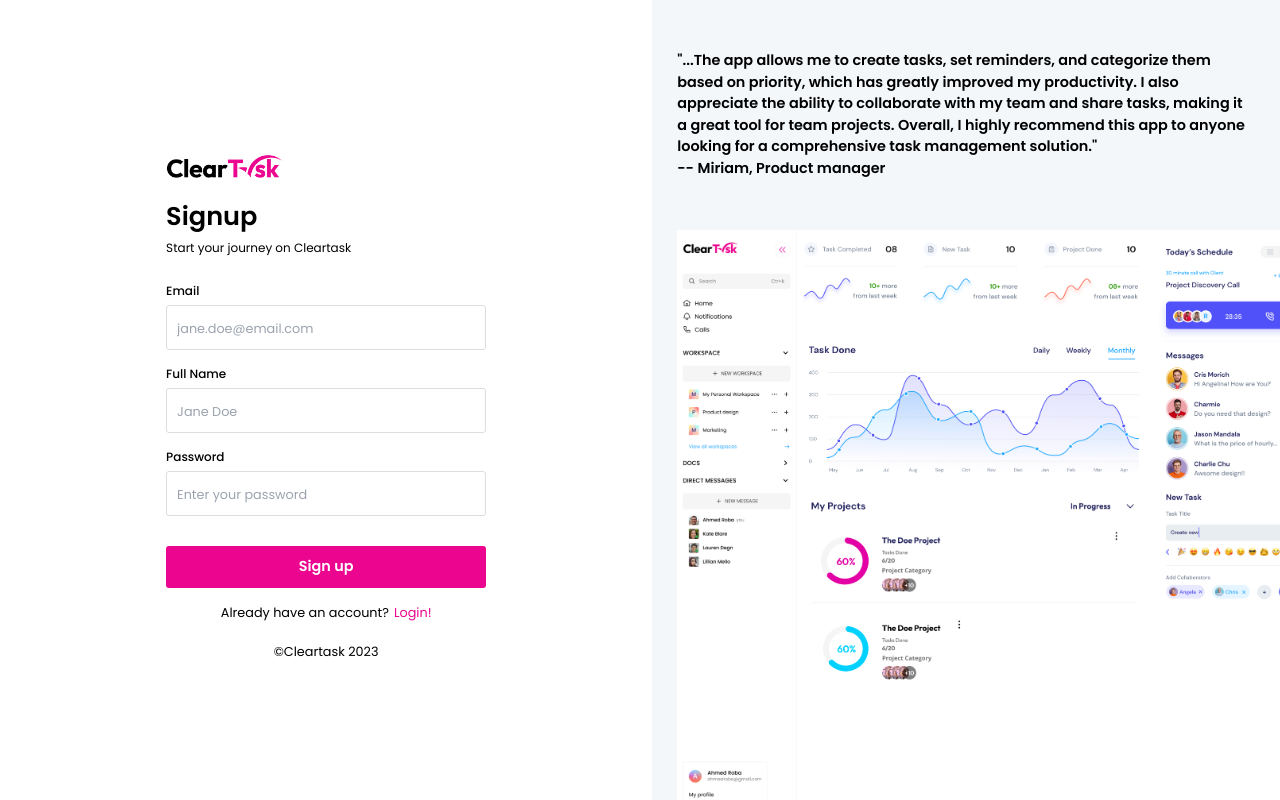
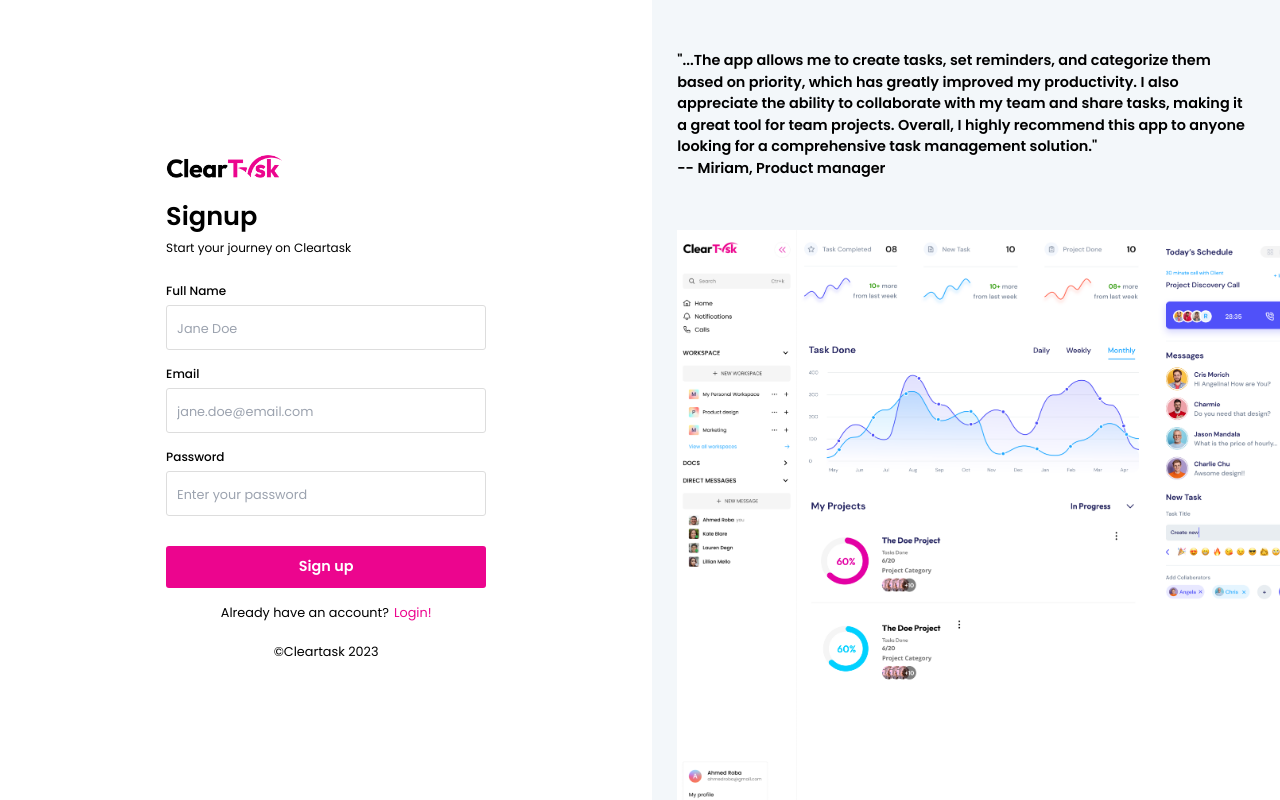
Before and after one commit to Crunch-Garage/cleartask, a React (Create React App) app in the folder react/: page /auth/signup in a window 1280 px wide. Built offline with nearby package versions, Linux system fonts and the light colour scheme; a web font is replaced by a local one.

Commit message:
feat: move email input to second row

```diff
--- a/react/src/components/Signup.js
+++ b/react/src/components/Signup.js
@@ -106,13 +106,6 @@
                                     </div>
                                     <form onSubmit={this.registerUser} className="form">
                                     <span className={this.state.authErrors ? 'form__errors form__auth-error' : ''}>{this.state.authErrors}</span>
-                                        <div className='auth__form-input'>
-                                            <div className='auth__form-input--header'>
-                                                <label for="email">Email</label>
-                                            </div>
-                                            <input id='email' className={this.state.emailErrors ? 'form__field-error' : ''} name='email' placeholder='jane.doe@email.com' onChange={(e)=> this.handleChange({email:e.target.value})} required></input>
-                                            <span className='form__errors'>{this.state.emailErrors}</span>
-                                        </div>
                                         <div className="full-names">
                                             <div className="fields">
                                                 <div className='auth__form-input'>
@@ -124,6 +117,13 @@
 
                                             </div>
                                             <span className='form__errors'>{this.state.fullNameErrors}</span>
+                                        </div>
+                                        <div className='auth__form-input'>
+                                            <div className='auth__form-input--header'>
+                                                <label for="email">Email</label>
+                                            </div>
+                                            <input id='email' className={this.state.emailErrors ? 'form__field-error' : ''} name='email' placeholder='jane.doe@email.com' onChange={(e)=> this.handleChange({email:e.target.value})} required></input>
+                                            <span className='form__errors'>{this.state.emailErrors}</span>
                                         </div>
                                         <div className='password'>
                                             <div className='auth__form-input'>
```
